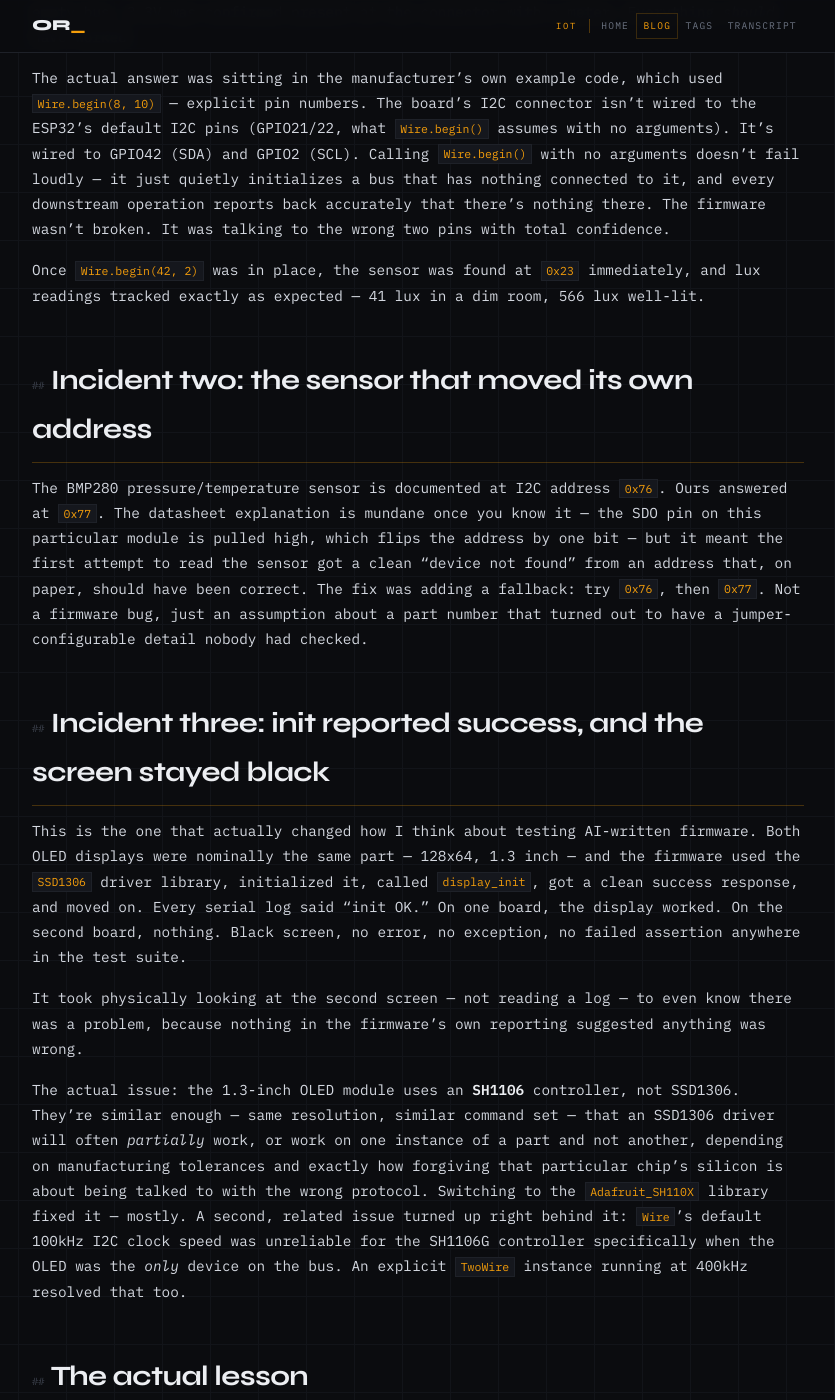
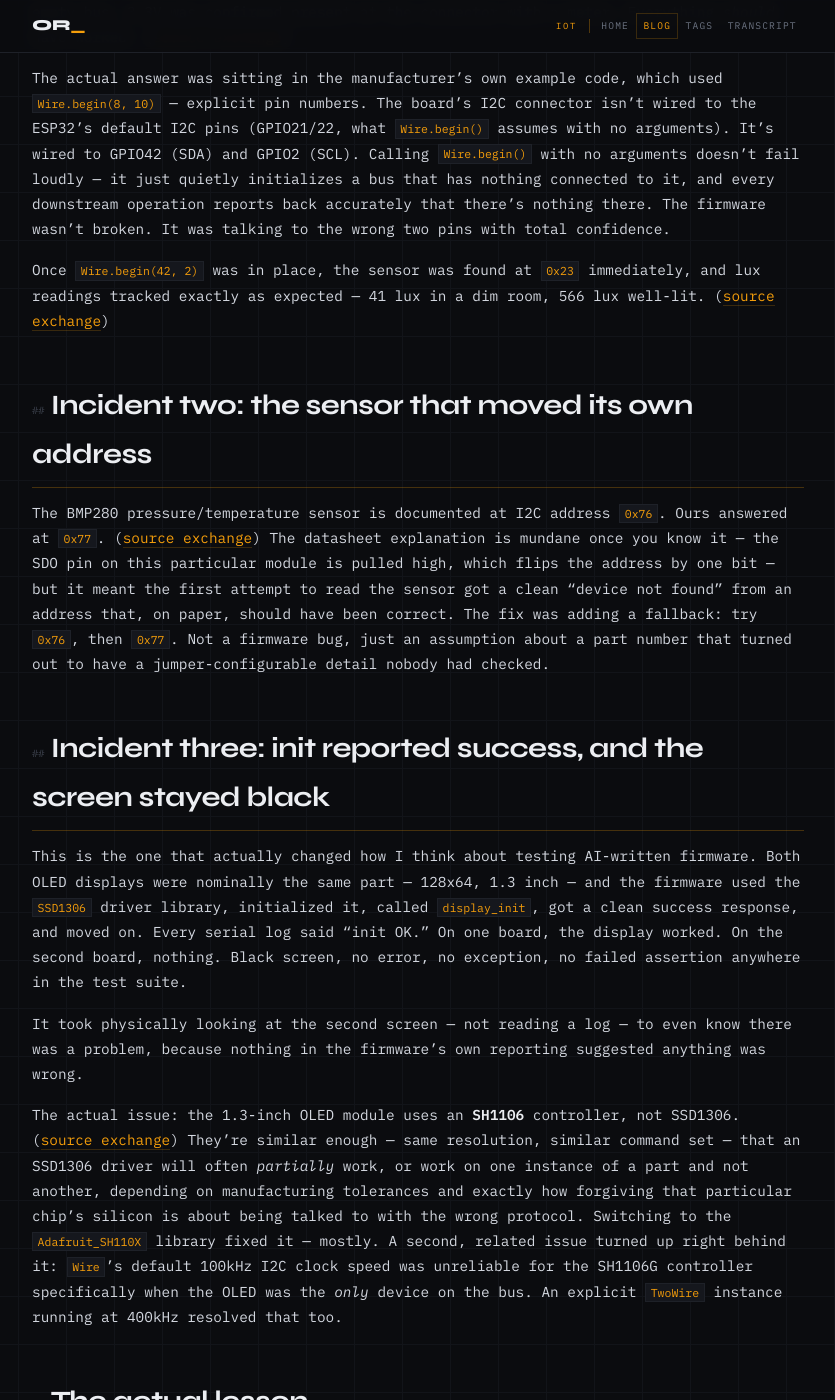
Before and after one commit to ondrejrollinger/ondrejrollinger.github.io, a Jekyll site: the page built from _posts/2026-08-22-when-hardware-lies.md, in a window 1280 px wide and 1400 px high, scrolled down 1008 px. Shown: the whole window, without its empty margins (222-1057 px from the left). Built offline with Jekyll 4.4.1, drawn with Linux system fonts in a browser that asks for light colours.

Commit message:
Add evidence citations linking blog claims to the Telegram transcript
Inline (source exchange) links pointing to specific #msg-<id>
anchors on /iot/evidence/ for the claims worth sourcing: the Phase 1
adversarial test (msg-72), the board-identity gap (msg-111), the
three hardware incidents (msg-200, msg-207, msg-234, msg-281), the
LWT/peer_reset fix and tcpdump proof (msg-1005, msg-1156), the Phase
6 process violation and Phase 5.4 soak anomaly (msg-760, msg-706),
and Phase 8's completion (msg-1206). foundation-before-code.md is
intentionally uncited — that phase predates the Telegram log.

Verified each citation against the actual transcript content before
applying, and confirmed via local build that all 11 links render and
point at messages that substantively match their claims.

Co-Authored-By: Claude Sonnet 5 <noreply@anthropic.com>
Claude-Session: https://claude.ai/code/session_01NB93LtysBtos1HxoQe2HVf

```diff
--- a/_posts/2026-08-22-when-hardware-lies.md
+++ b/_posts/2026-08-22-when-hardware-lies.md
@@ -24,15 +24,15 @@ Task: read lux from a BH1750 light sensor over the board's I2C connector. Should
 
 Except the bus was completely empty. Not "wrong sensor," not "bad address" — the I2C scanner reported `"found":[]`. Nothing at all.
 
-The instinct here is to suspect the sensor, the cable, or the power rail — and that's exactly what got checked first. The sensor got moved to the other board. Same result, empty bus. 3.3V was confirmed present at the connector with a meter. Everything *should* have worked.
+The instinct here is to suspect the sensor, the cable, or the power rail — and that's exactly what got checked first. The sensor got moved to the other board. Same result, empty bus. 3.3V was confirmed present at the connector with a meter. Everything *should* have worked. ([source exchange](/iot/evidence/#msg-200))
 
 The actual answer was sitting in the manufacturer's own example code, which used `Wire.begin(8, 10)` — explicit pin numbers. The board's I2C connector isn't wired to the ESP32's default I2C pins (GPIO21/22, what `Wire.begin()` assumes with no arguments). It's wired to GPIO42 (SDA) and GPIO2 (SCL). Calling `Wire.begin()` with no arguments doesn't fail loudly — it just quietly initializes a bus that has nothing connected to it, and every downstream operation reports back accurately that there's nothing there. The firmware wasn't broken. It was talking to the wrong two pins with total confidence.
 
-Once `Wire.begin(42, 2)` was in place, the sensor was found at `0x23` immediately, and lux readings tracked exactly as expected — 41 lux in a dim room, 566 lux well-lit.
+Once `Wire.begin(42, 2)` was in place, the sensor was found at `0x23` immediately, and lux readings tracked exactly as expected — 41 lux in a dim room, 566 lux well-lit. ([source exchange](/iot/evidence/#msg-207))
 
 ## Incident two: the sensor that moved its own address
 
-The BMP280 pressure/temperature sensor is documented at I2C address `0x76`. Ours answered at `0x77`. The datasheet explanation is mundane once you know it — the SDO pin on this particular module is pulled high, which flips the address by one bit — but it meant the first attempt to read the sensor got a clean "device not found" from an address that, on paper, should have been correct. The fix was adding a fallback: try `0x76`, then `0x77`. Not a firmware bug, just an assumption about a part number that turned out to have a jumper-configurable detail nobody had checked.
+The BMP280 pressure/temperature sensor is documented at I2C address `0x76`. Ours answered at `0x77`. ([source exchange](/iot/evidence/#msg-234)) The datasheet explanation is mundane once you know it — the SDO pin on this particular module is pulled high, which flips the address by one bit — but it meant the first attempt to read the sensor got a clean "device not found" from an address that, on paper, should have been correct. The fix was adding a fallback: try `0x76`, then `0x77`. Not a firmware bug, just an assumption about a part number that turned out to have a jumper-configurable detail nobody had checked.
 
 ## Incident three: init reported success, and the screen stayed black
 
@@ -40,7 +40,7 @@ This is the one that actually changed how I think about testing AI-written firmw
 
 It took physically looking at the second screen — not reading a log — to even know there was a problem, because nothing in the firmware's own reporting suggested anything was wrong.
 
-The actual issue: the 1.3-inch OLED module uses an **SH1106** controller, not SSD1306. They're similar enough — same resolution, similar command set — that an SSD1306 driver will often *partially* work, or work on one instance of a part and not another, depending on manufacturing tolerances and exactly how forgiving that particular chip's silicon is about being talked to with the wrong protocol. Switching to the `Adafruit_SH110X` library fixed it — mostly. A second, related issue turned up right behind it: `Wire`'s default 100kHz I2C clock speed was unreliable for the SH1106G controller specifically when the OLED was the *only* device on the bus. An explicit `TwoWire` instance running at 400kHz resolved that too.
+The actual issue: the 1.3-inch OLED module uses an **SH1106** controller, not SSD1306. ([source exchange](/iot/evidence/#msg-281)) They're similar enough — same resolution, similar command set — that an SSD1306 driver will often *partially* work, or work on one instance of a part and not another, depending on manufacturing tolerances and exactly how forgiving that particular chip's silicon is about being talked to with the wrong protocol. Switching to the `Adafruit_SH110X` library fixed it — mostly. A second, related issue turned up right behind it: `Wire`'s default 100kHz I2C clock speed was unreliable for the SH1106G controller specifically when the OLED was the *only* device on the bus. An explicit `TwoWire` instance running at 400kHz resolved that too.
 
 ## The actual lesson
 
```
Also changed, not shown: _posts/2026-08-19-four-agents-iot-firmware.md (+1 -1 lines), _posts/2026-08-21-tdd-agents-enforcing-tdd.md (+2 -2 lines), _posts/2026-08-23-securing-the-pipeline.md (+2 -2 lines), _posts/2026-08-24-what-had-nothing-to-do-with-firmware.md (+2 -2 lines), _posts/2026-08-25-retrospective-and-whats-next.md (+1 -1 lines).
